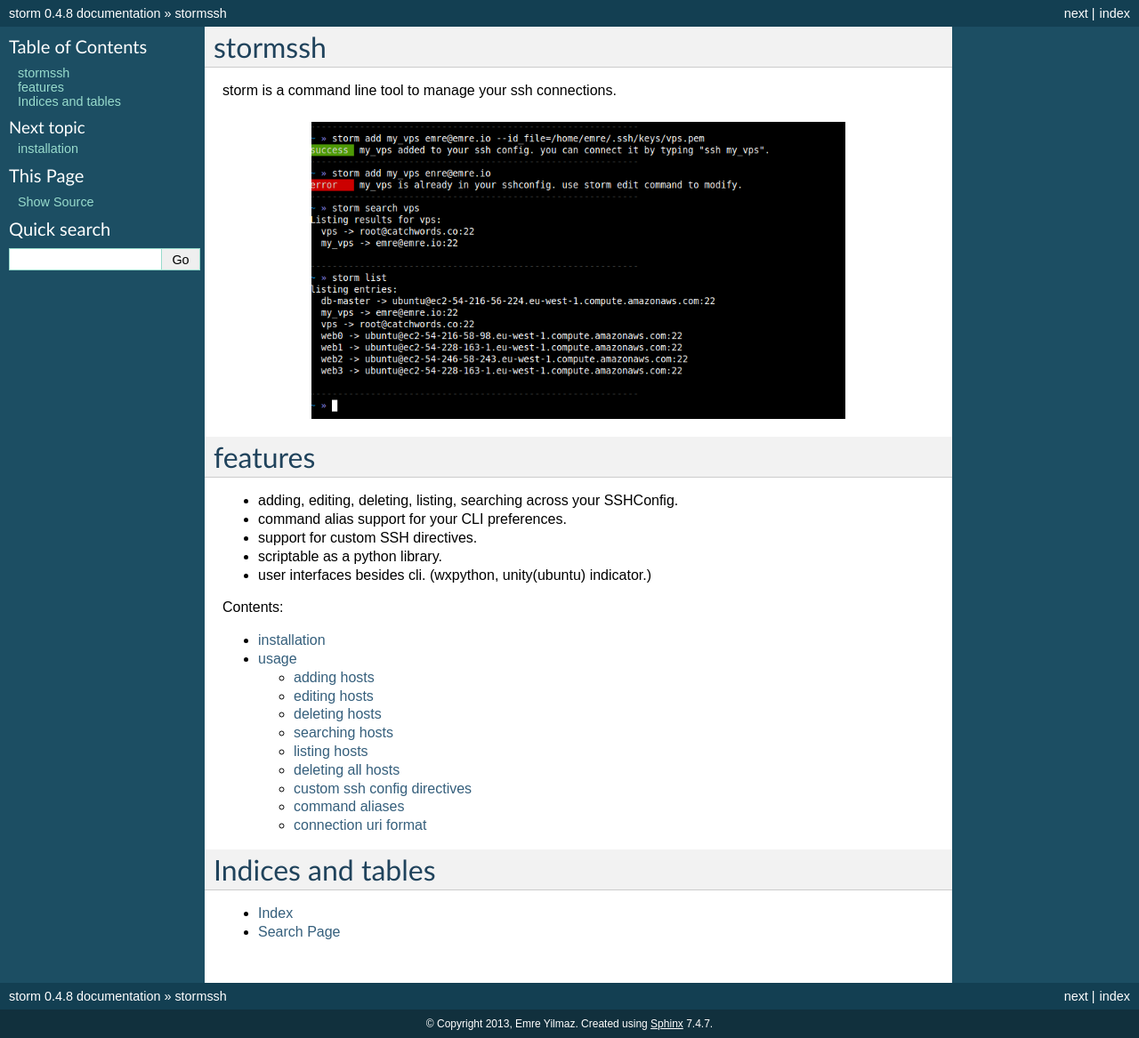
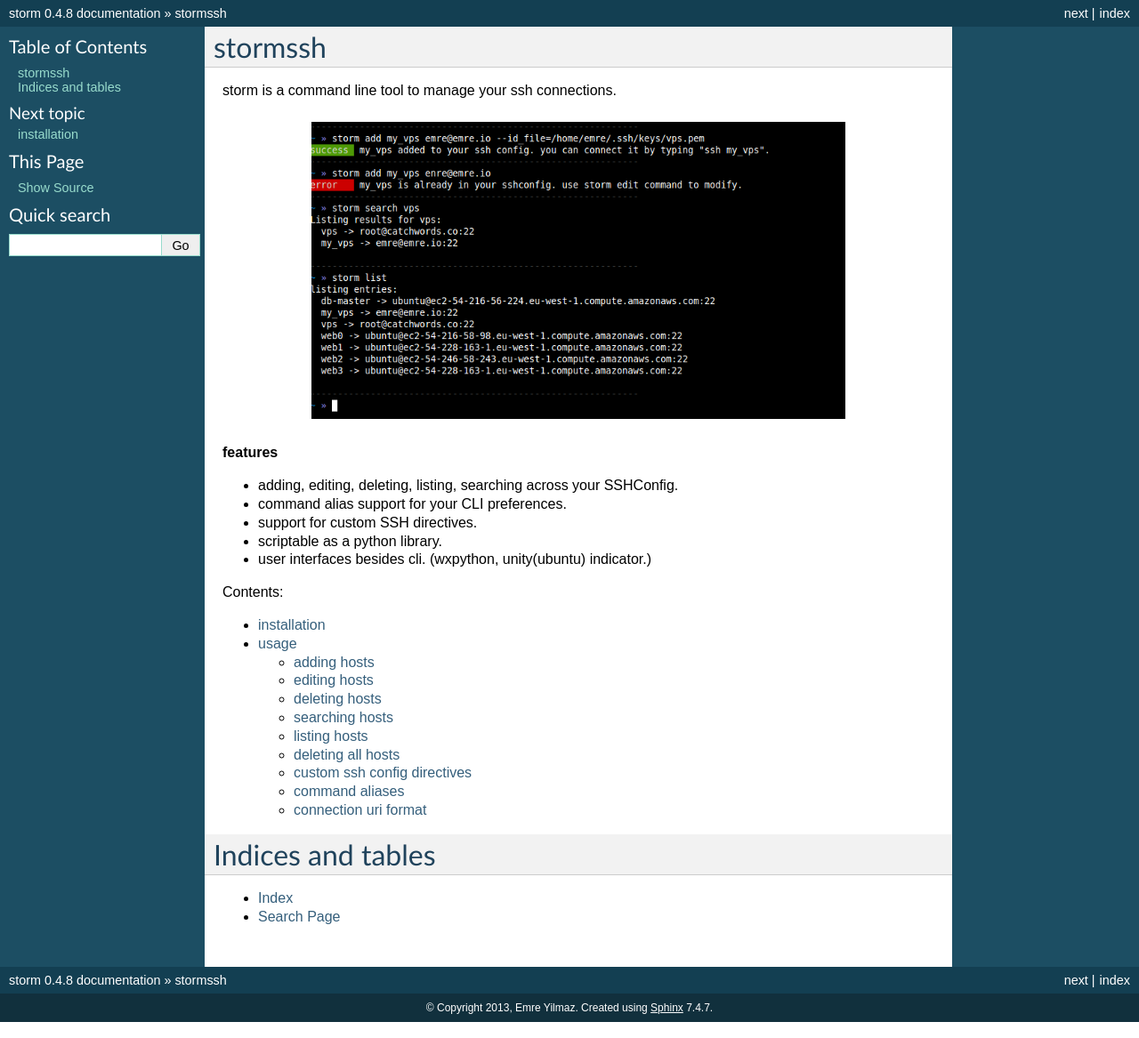
Before and after one commit to emre/storm, a Sphinx documentation site: the page built from docs/index.rst, in a window 1280 px wide. Shown: the whole page at 89% size. Built offline with Sphinx 7.4.7, drawn with Linux system fonts in a browser that asks for light colours.

Commit message:
make features section not a section

```diff
--- a/docs/index.rst
+++ b/docs/index.rst
@@ -11,9 +11,7 @@
 .. figure::  https://raw.github.com/emre/storm/master/resources/screenshot.png
    :width: 600
 
-
-features
-=================================
+**features**
 
 - adding, editing, deleting, listing, searching across your SSHConfig.
 - command alias support for your CLI preferences.
```
